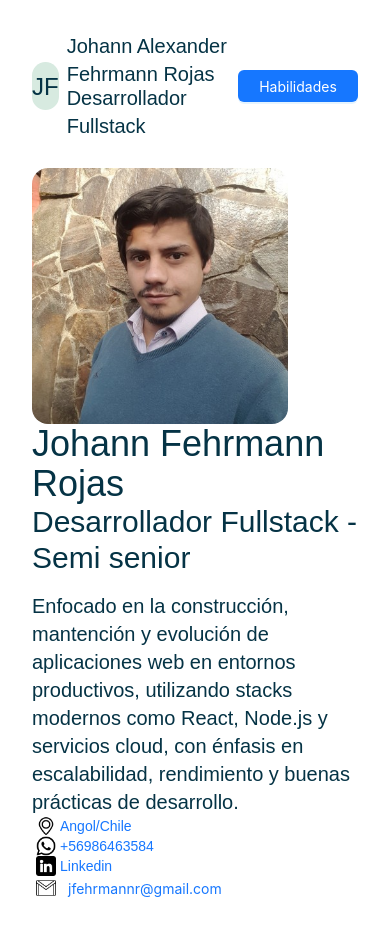
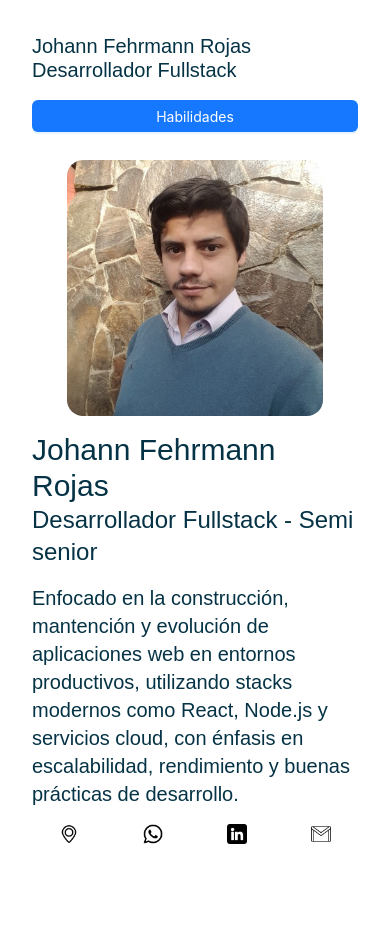
Before and after one commit to jfehrmannr-lgtm/fullstack-johann-fehrmann, a React (Vite) app: page / in a window 390 px wide. After the commit the page ends 876 px from the top, so only its background shows below. Built offline with nearby package versions, Linux system fonts and the light colour scheme.

Commit message:
feature: add mobile and divices suport view

```diff
--- a/src/components/Card/Card.tsx
+++ b/src/components/Card/Card.tsx
@@ -46,14 +46,14 @@ const Card = () => {
       onMouseLeave={handleMouseLeave}
     >
       {/* HEADER (no animado) */}
-      <div className='flex items-center mb-4'>
+      <div className='flex md:flex-row flex-col md:items-center mb-4 md:space-y-0 space-y-4'>
         <div className='flex flex-1 items-center gap-2'>
-          <div className='bg-[#D7EAE0] w-12 h-12 flex items-center justify-center text-2xl rounded-full relative'>
+          <div className='md:flex hidden bg-[#D7EAE0] w-12 h-12 items-center justify-center text-2xl rounded-full relative'>
             <span className='relative top-[1px]'>JF</span>
           </div>
           <div className='flex flex-col -space-y-1'>
             <h1 className='text-xl'>
-              Johann Alexander Fehrmann Rojas
+              Johann <span className="md:inline-block hidden" >Alexander</span> Fehrmann Rojas
             </h1>
             <h2 className='text-xl'>
               Desarrollador Fullstack
@@ -62,7 +62,7 @@ const Card = () => {
         </div>
 
         <Button
-          className='w-30'
+          className='md:block items-center justify-center md:w-auto w-full'
           onClick={() => setItShow(itShow === "info" ? "hability" : "info")}
           type='primary'
         >
--- a/src/components/Card/CardInfo.tsx
+++ b/src/components/Card/CardInfo.tsx
@@ -13,16 +13,16 @@ const CardInfo = () => {
       <div className='grow pt-3'>
         <div className='lg:flex flex-grow gap-x-10'>
           <div className='flex items-center'>
-            <div className='rounded-2xl overflow-hidden'>
-              <img alt="profile_avatar" src={ProfileAvatar} className='w-64 h-64 object-cover' />
+            <div className='overflow-hidden lg:block flex items-center justify-center w-full pb-4 lg:pb-0'>
+              <img alt="profile_avatar" src={ProfileAvatar} className='w-64 h-64 object-cover rounded-2xl ' />
             </div>
           </div>
-          <div className=' flex-1 flex space-y-4 flex-col h-full'>
+          <div className='lg:pb-0 pb-4 flex-1 flex space-y-4 flex-col h-full'>
             <div>
-              <h1 className='text-4xl'>
+              <h1 className='text-3xl md:text-4xl'>
                 Johann Fehrmann Rojas
               </h1>
-              <h2 className='text-3xl'>
+              <h2 className='text-2xl md:text-3xl'>
                 Desarrollador Fullstack - Semi senior
               </h2>
             </div>
@@ -30,49 +30,53 @@ const CardInfo = () => {
           </div>
         </div>
       </div>
-      <div className='lg:flex items-center justify-center space-x-14'>
-        <div className='flex items-center'>
+      <div className='flex items-center justify-center space-x-14'>
+        <a
+          className='flex items-center'
+          href="https://maps.app.goo.gl/Bo9mF271fn7sp8nc8"
+          target='_blank'
+          type='link'
+          rel="noopener noreferrer"
+        >
           <img
             alt="Ubicación"
             src={UbicationIcon}
             className='w-5 mx-1'
           />
+          <div className='text-[#1677FF] text-sm hover:text-[#69B1FF] active:text-[#0859D1] duration-200 hidden md:block'>
+            <Strong>Angol</Strong>/Chile
+          </div>
+        </a>
         <a
-            className='text-[#1677FF] text-sm hover:text-[#69B1FF] active:text-[#0859D1] duration-200'
-            href="https://www.google.com/maps?q=-33.4489,-70.6693"
-            target='_blank'
-            type='link'
-            rel="noopener noreferrer"
-          >
-            <Strong>Angol</Strong>/Chile
-          </a>
-        </div>
-        <div className='flex items-center'>
-          <img alt="WhatsApp" src={WhatsappIcon} className='w-5 mx-1' />
-          <a
-            className='text-[#1677FF] text-sm hover:text-[#69B1FF] active:text-[#0859D1] duration-200'
+          className='flex items-center'
           href="https://wa.me/56986463584"
           target='_blank'
           type='link'
           rel="noopener noreferrer"
         >
+          <img alt="WhatsApp" src={WhatsappIcon} className='w-5 mx-1' />
+          <div
+            className='text-[#1677FF] text-sm hover:text-[#69B1FF] active:text-[#0859D1] duration-200 hidden md:block'
+          >
             +56986463584
+          </div>
         </a>
-        </div>
-        <div className='flex items-center'>
-          <img alt="Instagram" src={LinkedinIcon} className='w-5 mx-1' />
         <a
-            className='text-[#1677FF] text-sm hover:text-[#69B1FF] active:text-[#0859D1] duration-200'
+          className='flex items-center '
           href="https://www.linkedin.com/in/johann-fehrmann-rojas-02494a20b/"
           target="_blank"
           rel="noopener noreferrer"
         >
+          <img alt="Instagram" src={LinkedinIcon} className='w-5 mx-1' />
+          <div className='text-[#1677FF] text-sm hover:text-[#69B1FF] active:text-[#0859D1] duration-200 hidden md:block'>
             Linkedin
+          </div>
         </a>
-        </div>
         <div className='flex items-center'>
           <img alt="Correo" src={GamilIcon} className='w-5 mx-1' />
+          <div className='hidden md:block'>
             <Button type='link' size='small'>jfehrmannr@gmail.com</Button>
+          </div>
         </div>
       </div>
     </Fragment>
```
Lines whose indentation alone changed are shown as unchanged.
